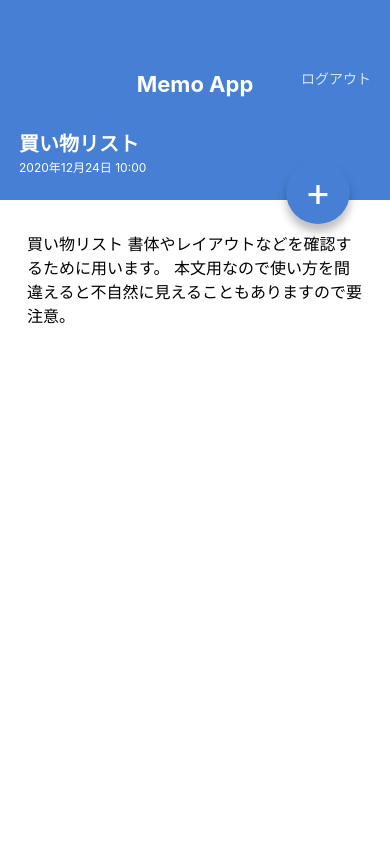
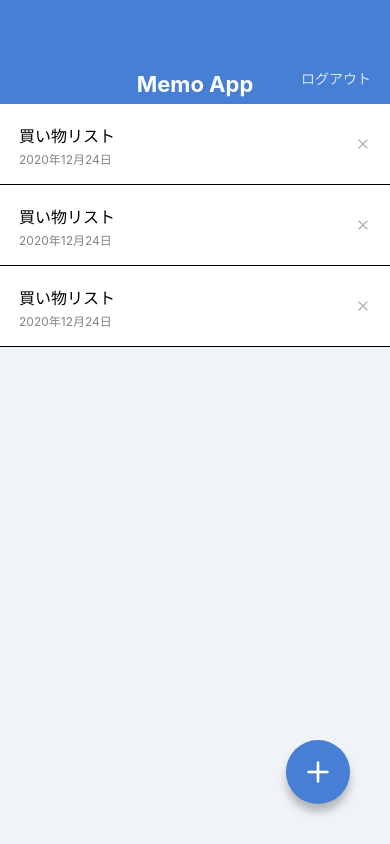
Before and after one commit to Asazu6837/memoapp, a React Native app: screen /MemoList in a window 390 px wide. Built offline with nearby package versions, Linux system fonts and the light colour scheme.

Commit message:
case69 finish

```diff
--- a/App.jsx
+++ b/App.jsx
@@ -5,6 +5,6 @@
 
 export default function App() {
   return (
-    <MemoDetailScreen />
+    <MemoListScreen />
   );
 }
--- a/package.json
+++ b/package.json
@@ -9,6 +9,7 @@
     "web": "expo start --web"
   },
   "dependencies": {
+    "@expo/vector-icons": "^13.0.0",
     "expo": "^47.0.14",
     "expo-cli": "^6.3.12",
     "expo-status-bar": "~1.8.0",
--- a/src/compornents/CircleButton.jsx
+++ b/src/compornents/CircleButton.jsx
@@ -1,18 +1,19 @@
 import { View, Text, StyleSheet } from 'react-native';
 import { string, shape } from 'prop-types';
+import { Feather } from '@expo/vector-icons';
 
 export default function CircleButton(props) {
-    const { children, style } = props;
+    const { style, name } = props;
     return (
       <View style={[styles.circleButton, style]}>
-        <Text style={styles.circleButtonLabel}>{children}</Text>
+        <Feather name={name} size={32} color="white" />
       </View>
     );
 }
 
 CircleButton.propTypes = {
-    children: string.isRequired,
     style: shape(),
+    name: string.isRequired,
 };
 
 CircleButton.defaultProps = {
@@ -41,5 +42,5 @@
         color: '#fff',
         fontSize: 40,
         lineHeight: 40,
-      }
+      },
 });
--- a/src/compornents/MemoList.jsx
+++ b/src/compornents/MemoList.jsx
@@ -1,5 +1,5 @@
 import { StyleSheet, Text, View } from "react-native";
-
+import { Feather } from '@expo/vector-icons';
 
 export default function MemoList() {
     return (
@@ -10,7 +10,7 @@
             <Text style={styles.memolistItemData}>2020年12月24日</Text>
           </View>
           <View>
-           <Text>X</Text>
+           <Feather name="x" size={16} color="#B0B0B0" />
           </View>
         </View>
 
@@ -20,7 +20,7 @@
             <Text style={styles.memolistItemData}>2020年12月24日</Text>
           </View>
           <View>
-           <Text>X</Text>
+           <Feather name="x" size={16} color="#B0B0B0" />
           </View>
         </View>
 
@@ -30,7 +30,7 @@
             <Text style={styles.memolistItemData}>2020年12月24日</Text>
           </View>
           <View>
-           <Text>X</Text>
+           <Feather name="x" size={16} color="#B0B0B0" />
           </View>
         </View>
 
--- a/src/screens/MemoDetailScreen.jsx
+++ b/src/screens/MemoDetailScreen.jsx
@@ -18,7 +18,7 @@
                     本文用なので使い方を間違えると不自然に見えることもありますので要注意。
                 </Text>
             </ScrollView>
-            <CircleButton style={{ top: 160, bottom: 'auto' }}>+</CircleButton>
+            <CircleButton style={{ top: 160, bottom: 'auto' }} name="edit-2" />
         </View>
     );
 }
--- a/src/screens/MemoListScreen.jsx
+++ b/src/screens/MemoListScreen.jsx
@@ -9,7 +9,7 @@
         <View style={styles.container}>
         <AppBar />
         <MemoList />
-        <CircleButton>+</CircleButton>
+        <CircleButton name="plus" />
       </View>
     );
 }
```
Also changed, not shown: 1 other file (tests, documents, lock files or other folders).
